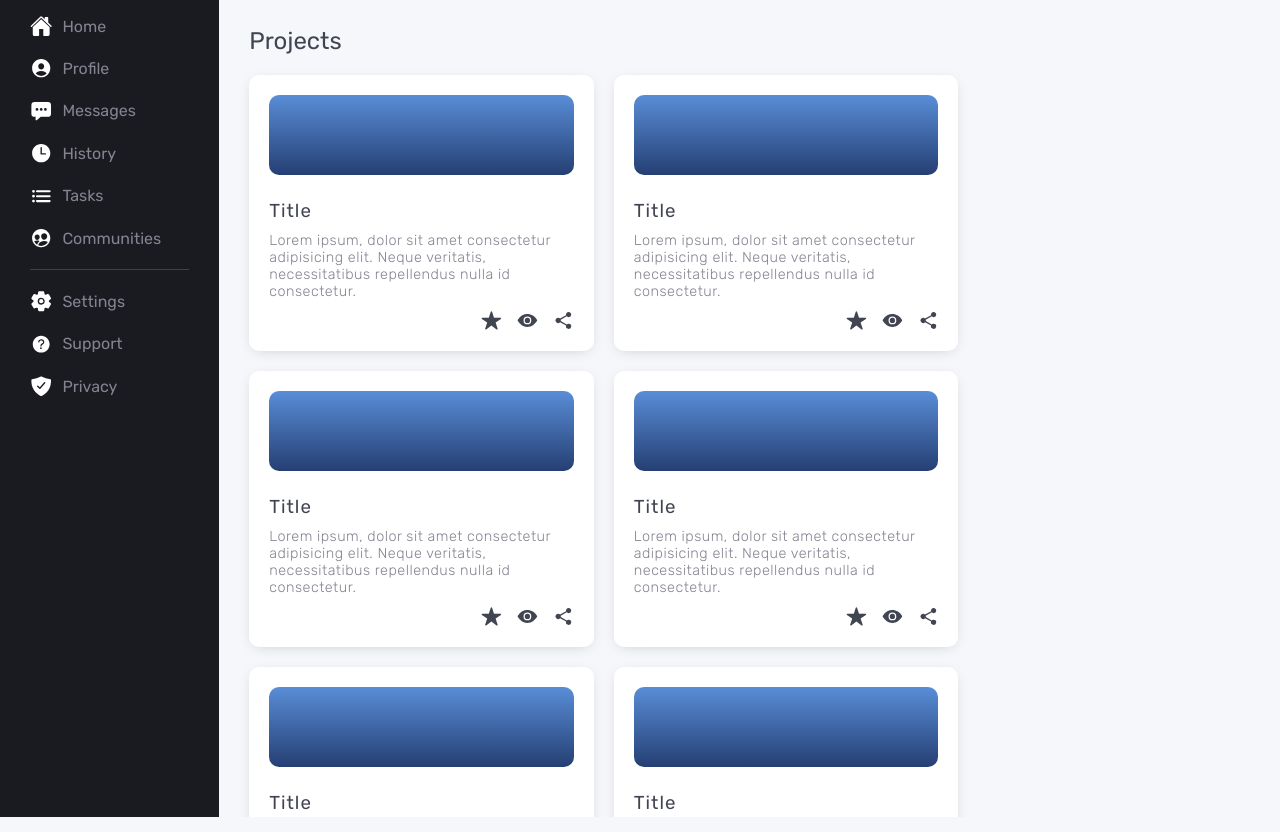
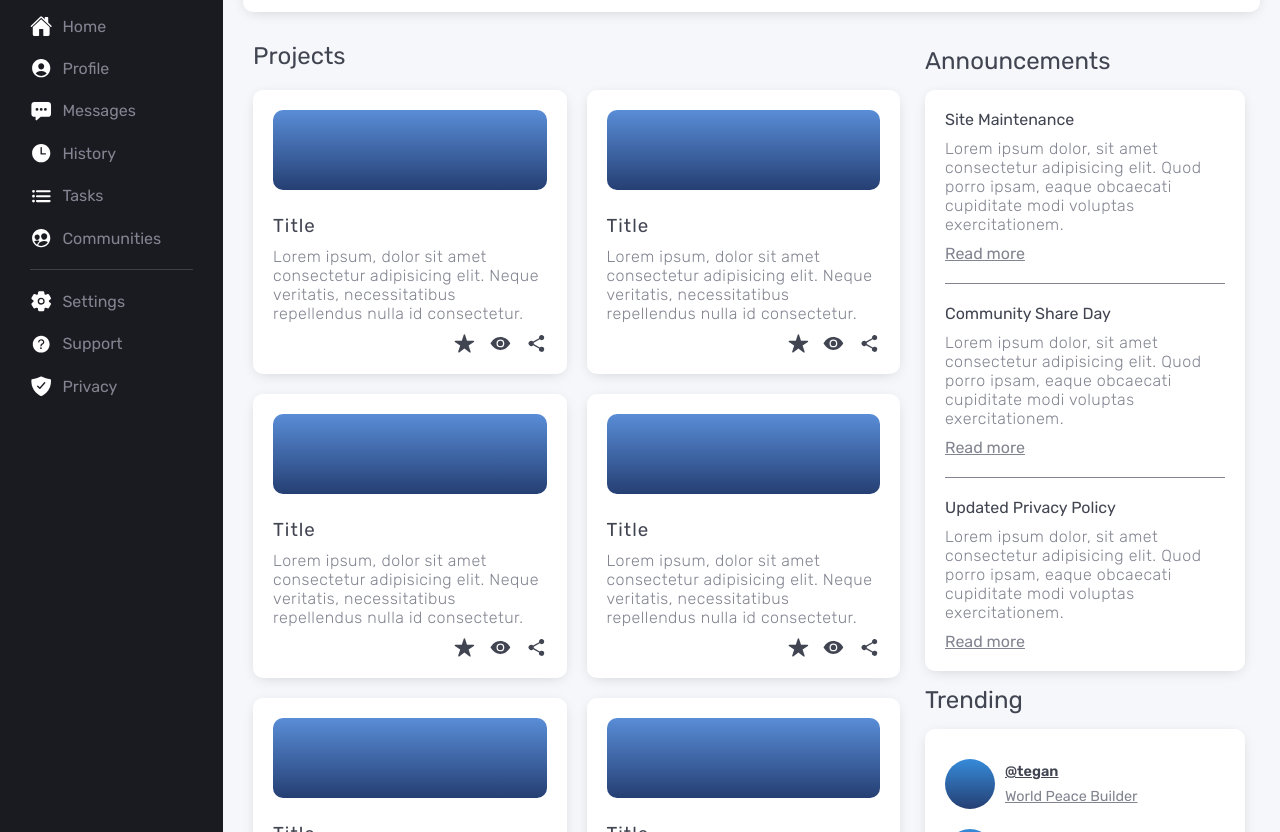
Before and after one commit to Michael-Johansson/admin-dashboard, a plain HTML site: page index.html in a window 1280 px wide. Shown: the part 88-920 px from the top of the page. Drawn offline with nearby package versions, Linux system fonts and the light colour scheme.

Commit message:
all layouts complete

```diff
--- a/index.html
+++ b/index.html
@@ -33,7 +33,7 @@
           </ul>
           <div class="top-nav-options">
             <ion-icon name="search-outline"></ion-icon>
-            <input type="text" id="search" />
+            <input type="text" id="search" placeholder="Search" />
             <ion-icon name="notifications"></ion-icon>
             <span>Mikkej</span>
             <div class="user-avatar"></div>
@@ -48,15 +48,27 @@
         <hr />
         <ul class="side-links">
           <li><ion-icon name="home"></ion-icon><a href="#">Home</a></li>
-          <li><ion-icon name="person-circle"></ion-icon><a href="#">Profile</a></li>
-          <li><ion-icon name="chatbox-ellipses"></ion-icon><a href="#">Messages</a></li>
+          <li>
+            <ion-icon name="person-circle"></ion-icon><a href="#">Profile</a>
+          </li>
+          <li>
+            <ion-icon name="chatbox-ellipses"></ion-icon
+            ><a href="#">Messages</a>
+          </li>
           <li><ion-icon name="time"></ion-icon><a href="#">History</a></li>
           <li><ion-icon name="list"></ion-icon><a href="#">Tasks</a></li>
-          <li><ion-icon name="people-circle"></ion-icon><a href="#">Communities</a></li>
+          <li>
+            <ion-icon name="people-circle"></ion-icon
+            ><a href="#">Communities</a>
+          </li>
           <hr />
           <li><ion-icon name="settings"></ion-icon><a href="#">Settings</a></li>
-          <li><ion-icon name="help-circle"></ion-icon><a href="#">Support</a></li>
-          <li><ion-icon name="shield-checkmark"></ion-icon><a href="#">Privacy</a></li>
+          <li>
+            <ion-icon name="help-circle"></ion-icon><a href="#">Support</a>
+          </li>
+          <li>
+            <ion-icon name="shield-checkmark"></ion-icon><a href="#">Privacy</a>
+          </li>
         </ul>
       </aside>
       <main class="main-content">
@@ -65,7 +77,10 @@
           <article class="project-card">
             <div class="project-img"></div>
             <h3>Title</h3>
-            <p>Lorem ipsum, dolor sit amet consectetur adipisicing elit. Neque veritatis, necessitatibus repellendus nulla id consectetur.</p>
+            <p>
+              Lorem ipsum, dolor sit amet consectetur adipisicing elit. Neque
+              veritatis, necessitatibus repellendus nulla id consectetur.
+            </p>
             <div class="project-icons">
               <ion-icon name="star"></ion-icon>
               <ion-icon name="eye"></ion-icon>
@@ -75,7 +90,10 @@
           <article class="project-card">
             <div class="project-img"></div>
             <h3>Title</h3>
-            <p>Lorem ipsum, dolor sit amet consectetur adipisicing elit. Neque veritatis, necessitatibus repellendus nulla id consectetur.</p>
+            <p>
+              Lorem ipsum, dolor sit amet consectetur adipisicing elit. Neque
+              veritatis, necessitatibus repellendus nulla id consectetur.
+            </p>
             <div class="project-icons">
               <ion-icon name="star"></ion-icon>
               <ion-icon name="eye"></ion-icon>
@@ -85,7 +103,10 @@
           <article class="project-card">
             <div class="project-img"></div>
             <h3>Title</h3>
-            <p>Lorem ipsum, dolor sit amet consectetur adipisicing elit. Neque veritatis, necessitatibus repellendus nulla id consectetur.</p>
+            <p>
+              Lorem ipsum, dolor sit amet consectetur adipisicing elit. Neque
+              veritatis, necessitatibus repellendus nulla id consectetur.
+            </p>
             <div class="project-icons">
               <ion-icon name="star"></ion-icon>
               <ion-icon name="eye"></ion-icon>
@@ -95,7 +116,10 @@
           <article class="project-card">
             <div class="project-img"></div>
             <h3>Title</h3>
-            <p>Lorem ipsum, dolor sit amet consectetur adipisicing elit. Neque veritatis, necessitatibus repellendus nulla id consectetur.</p>
+            <p>
+              Lorem ipsum, dolor sit amet consectetur adipisicing elit. Neque
+              veritatis, necessitatibus repellendus nulla id consectetur.
+            </p>
             <div class="project-icons">
               <ion-icon name="star"></ion-icon>
               <ion-icon name="eye"></ion-icon>
@@ -105,7 +129,10 @@
           <article class="project-card">
             <div class="project-img"></div>
             <h3>Title</h3>
-            <p>Lorem ipsum, dolor sit amet consectetur adipisicing elit. Neque veritatis, necessitatibus repellendus nulla id consectetur.</p>
+            <p>
+              Lorem ipsum, dolor sit amet consectetur adipisicing elit. Neque
+              veritatis, necessitatibus repellendus nulla id consectetur.
+            </p>
             <div class="project-icons">
               <ion-icon name="star"></ion-icon>
               <ion-icon name="eye"></ion-icon>
@@ -115,7 +142,10 @@
           <article class="project-card">
             <div class="project-img"></div>
             <h3>Title</h3>
-            <p>Lorem ipsum, dolor sit amet consectetur adipisicing elit. Neque veritatis, necessitatibus repellendus nulla id consectetur.</p>
+            <p>
+              Lorem ipsum, dolor sit amet consectetur adipisicing elit. Neque
+              veritatis, necessitatibus repellendus nulla id consectetur.
+            </p>
             <div class="project-icons">
               <ion-icon name="star"></ion-icon>
               <ion-icon name="eye"></ion-icon>
@@ -125,7 +155,10 @@
           <article class="project-card">
             <div class="project-img"></div>
             <h3>Title</h3>
-            <p>Lorem ipsum, dolor sit amet consectetur adipisicing elit. Neque veritatis, necessitatibus repellendus nulla id consectetur.</p>
+            <p>
+              Lorem ipsum, dolor sit amet consectetur adipisicing elit. Neque
+              veritatis, necessitatibus repellendus nulla id consectetur.
+            </p>
             <div class="project-icons">
               <ion-icon name="star"></ion-icon>
               <ion-icon name="eye"></ion-icon>
@@ -133,7 +166,66 @@
             </div>
           </article>
         </div>
-        <div class="news"></div>
+        <aside class="announcements">
+          <h2 class="announcements-heading">Announcements</h2>
+          <div class="news">
+            <article class="announcements-card">
+              <div class="announcement-post">
+                <h4>Site Maintenance</h4>
+                <p>
+                  Lorem ipsum dolor, sit amet consectetur adipisicing elit. Quod
+                  porro ipsam, eaque obcaecati cupiditate modi voluptas
+                  exercitationem.
+                </p>
+                <a href="#">Read more</a>
+              </div>
+              <hr />
+              <div class="announcement-post">
+                <h4>Community Share Day</h4>
+                <p>
+                  Lorem ipsum dolor, sit amet consectetur adipisicing elit. Quod
+                  porro ipsam, eaque obcaecati cupiditate modi voluptas
+                  exercitationem.
+                </p>
+                <a href="#">Read more</a>
+              </div>
+              <hr />
+              <div class="announcement-post">
+                <h4>Updated Privacy Policy</h4>
+                <p>
+                  Lorem ipsum dolor, sit amet consectetur adipisicing elit. Quod
+                  porro ipsam, eaque obcaecati cupiditate modi voluptas
+                  exercitationem.
+                </p>
+                <a href="#">Read more</a>
+              </div>
+            </article>
+          </div>
+          <h2>Trending</h2>
+          <div class="trending-projects">
+            <div class="trending-user">
+              <div class="trending-avatar"></div>
+              <div class="trending-username">
+                <a href="#">@tegan</a>
+                <a href="#">World Peace Builder</a>
+              </div>
+            </div>
+            <div class="trending-user">
+              <div class="trending-avatar"></div>
+              <div class="trending-username">
+                <a href="#">@tegan</a>
+                <a href="#">World Peace Builder</a>
+              </div>
+            </div>
+            <div class="trending-user">
+              <div class="trending-avatar"></div>
+              <div class="trending-username">
+                <a href="#">@tegan</a>
+                <a href="#">World Peace Builder</a>
+              </div>
+            </div>
+          </div>
+        </aside>
       </main>
     </div>
   </body>
--- a/style.css
+++ b/style.css
@@ -11,6 +11,7 @@
   --card-background: rgb(255, 255, 255);
   --border-radius: 10px;
   --hover-color: #368bda;
+  --shadow: 0px 3px 15px -5px rgba(0, 0, 0, 0.2);
 }
 
 body {
@@ -43,6 +44,7 @@ a {
 
   background-color: var(--card-background);
   border-radius: var(--border-radius);
+  box-shadow: var(--shadow);
 }
 
 .top-nav-container {
@@ -58,6 +60,17 @@ a {
   list-style: none;
 }
 
+.top-nav-links a:hover {
+  color: var(--hover-color);
+}
+
+.user-avatar {
+  height: 40px;
+  width: 40px;
+  border-radius: 50%;
+  background: linear-gradient(#368bda, #253f73);
+}
+
 .top-nav-options {
   display: flex;
   gap: 20px;
@@ -68,7 +81,7 @@ a {
   outline: none;
   border: 1px solid var(--light-text);
   border-radius: var(--border-radius);
-  padding: 4px 8px;
+  padding: 5px 8px;
 }
 
 .side-nav {
@@ -89,7 +102,7 @@ a {
 }
 
 .logo h2 {
-  font-weight: 300;
+  font-weight: 400;
 }
 
 .side-links {
@@ -122,7 +135,9 @@ a {
 
 .main-content {
   display: grid;
-  grid-template-columns: 2.5fr 1fr;
+  grid-template-columns: 2.5fr 350px;
+  grid-template-rows: min-content;
+  overflow: auto;
 }
 
 .projects {
@@ -130,7 +145,6 @@ a {
   grid-auto-rows: max-content;
   grid-template-columns: repeat(auto-fit, minmax(300px, 1fr));
   gap: 20px;
-  overflow: scroll;
   padding: 10px;
 }
 
@@ -146,7 +160,9 @@ a {
   background-color: var(--card-background);
   padding: 20px;
   border-radius: var(--border-radius);
-  box-shadow: 0px 3px 15px -5px rgba(0, 0, 0, 0.2);
+  box-shadow: var(--shadow);
+  transition: all 0.3s ease;
+  cursor: pointer;
 }
 
 .project-img {
@@ -155,10 +171,10 @@ a {
   margin-bottom: 15px;
   border-radius: var(--border-radius);
   background: linear-gradient(#598dd7, #253f73);
+  position: relative;
 }
 
 .project-card p {
-  font-size: 0.9rem;
   font-weight: lighter;
   letter-spacing: 0.5px;
   color: var(--light-text);
@@ -180,5 +196,98 @@ a {
 
 .project-card ion-icon:hover {
   color: var(--hover-color);
+  transition: 0.3s ease;
   cursor: pointer;
 }
+
+.project-card:hover {
+  transform: scale(1.05);
+  transition: all 0.3s ease;
+}
+
+.announcements {
+  display: grid;
+  grid-auto-rows: max-content;
+  padding: 15px;
+  gap: 15px;
+}
+
+.announcements h2 {
+  color: var(--dark-text);
+  font-weight: 400;
+}
+
+.announcements hr {
+  border-color: var(--light-text);
+}
+
+.announcements a {
+  text-decoration: underline;
+}
+
+.announcements a:hover {
+  color: var(--hover-color);
+}
+
+.announcements-card {
+  display: grid;
+  gap: 20px;
+  padding: 20px;
+  background-color: var(--card-background);
+  border-radius: var(--border-radius);
+  box-shadow: var(--shadow);
+}
+
+.announcements-card h4 {
+  color: var(--dark-text);
+  font-weight: 400;
+}
+
+.announcements-card p {
+  color: var(--light-text);
+  letter-spacing: 0.5px;
+  font-weight: lighter;
+}
+
+.announcement-post {
+  display: grid;
+  gap: 10px;
+}
+
+.trending-projects {
+  display: grid;
+  align-items: center;
+  grid-auto-rows: max-content;
+  padding: 20px;
+  background-color: var(--card-background);
+  box-shadow: var(--shadow);
+  border-radius: var(--border-radius);
+}
+
+.trending-user {
+  display: flex;
+  gap: 10px;
+  padding: 10px 0;
+}
+
+.trending-avatar {
+  border-radius: 50%;
+  height: 50px;
+  width: 50px;
+  background: linear-gradient(#368bda, #253f73);
+}
+
+.trending-username {
+  display: grid;
+  font-size: 0.9rem;
+  align-items: center;
+}
+
+.trending-user a:nth-child(1) {
+  color: var(--dark-text);
+  font-weight: 600;
+}
+
+.trending-user a:nth-child(2) {
+  color: var(--light-text);
+}
```
